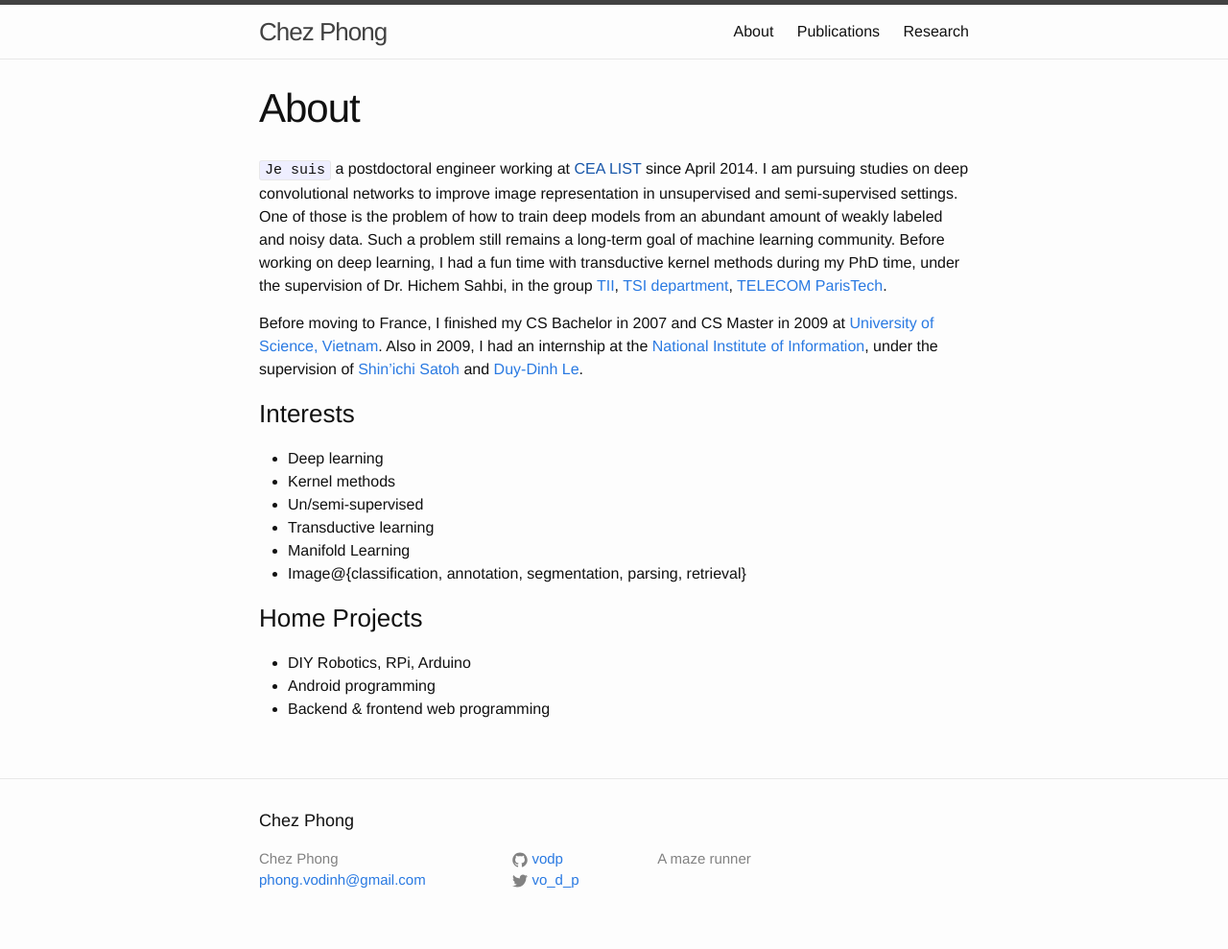
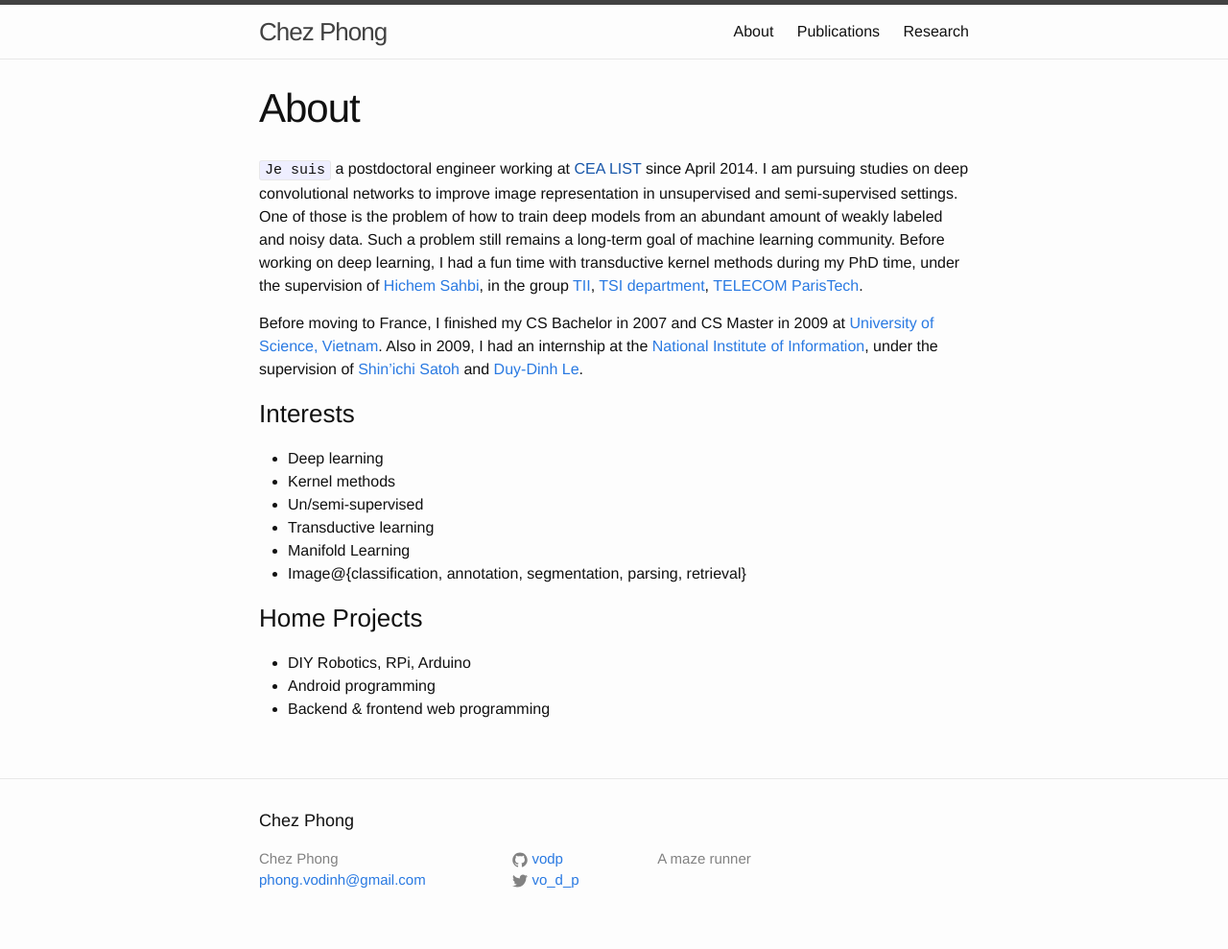
Before and after one commit to vodp/vodp.github.io, a Jekyll site: the page built from about.md, in a window 1280 px wide. Shown: the whole page at 96% size. Built offline with Jekyll 4.4.1, drawn with Linux system fonts in a browser that asks for light colours.

```diff
--- a/about.md
+++ b/about.md
@@ -4,7 +4,7 @@ title: About
 permalink: /about/
 ---
 
-`Je suis` a postdoctoral engineer working at [CEA LIST]() since April 2014. I am pursuing studies on deep convolutional networks to improve image representation in unsupervised and semi-supervised settings. One of those is the problem of how to train deep models from an abundant amount of weakly labeled and noisy data. Such a problem still remains a long-term goal of machine learning community. Before working on deep learning, I had a fun time with transductive kernel methods during my PhD time, under the supervision of Dr. Hichem Sahbi, in the group [TII](http://perso.telecom-paristech.fr/~bloch/tii/), [TSI department](http://www.tsi.telecom-paristech.fr/), [TELECOM ParisTech](http://www.telecom-paristech.fr/).
+`Je suis` a postdoctoral engineer working at [CEA LIST]() since April 2014. I am pursuing studies on deep convolutional networks to improve image representation in unsupervised and semi-supervised settings. One of those is the problem of how to train deep models from an abundant amount of weakly labeled and noisy data. Such a problem still remains a long-term goal of machine learning community. Before working on deep learning, I had a fun time with transductive kernel methods during my PhD time, under the supervision of [Hichem Sahbi](http://perso.telecom-paristech.fr/~sahbi/), in the group [TII](http://perso.telecom-paristech.fr/~bloch/tii/), [TSI department](http://www.tsi.telecom-paristech.fr/), [TELECOM ParisTech](http://www.telecom-paristech.fr/).
 
 Before moving to France, I finished my CS Bachelor in 2007 and CS Master in 2009 at [University of Science, Vietnam](http://www.hcmus.edu.vn/en/index.php). Also in 2009, I had an internship at  the [National Institute of Information](http://www.nii.ac.jp/en/), under the supervision of [Shin'ichi Satoh](http://research.nii.ac.jp/~satoh/) and [Duy-Dinh Le](http://satoh-lab.ex.nii.ac.jp/users/ledduy/).
 
```
